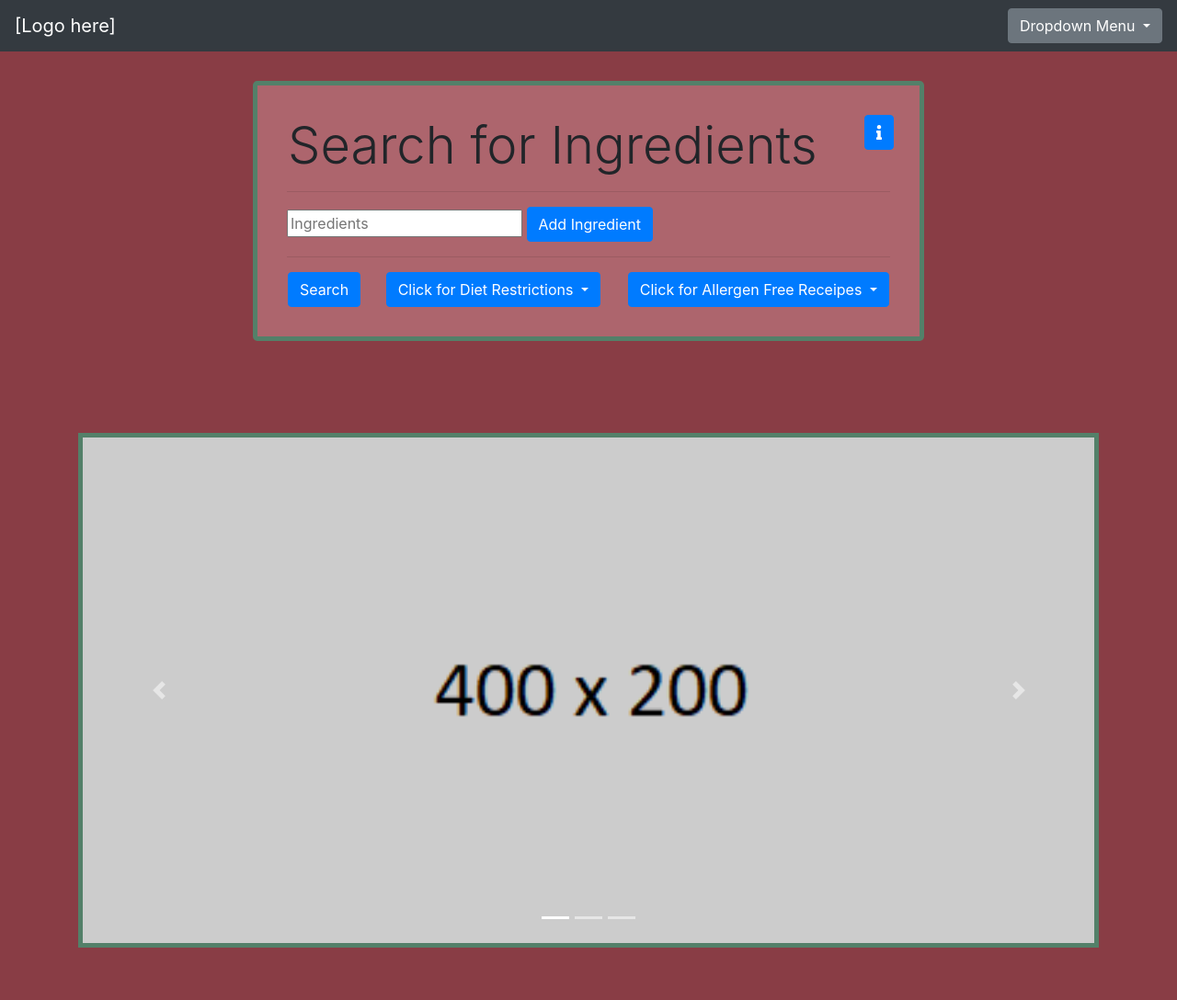
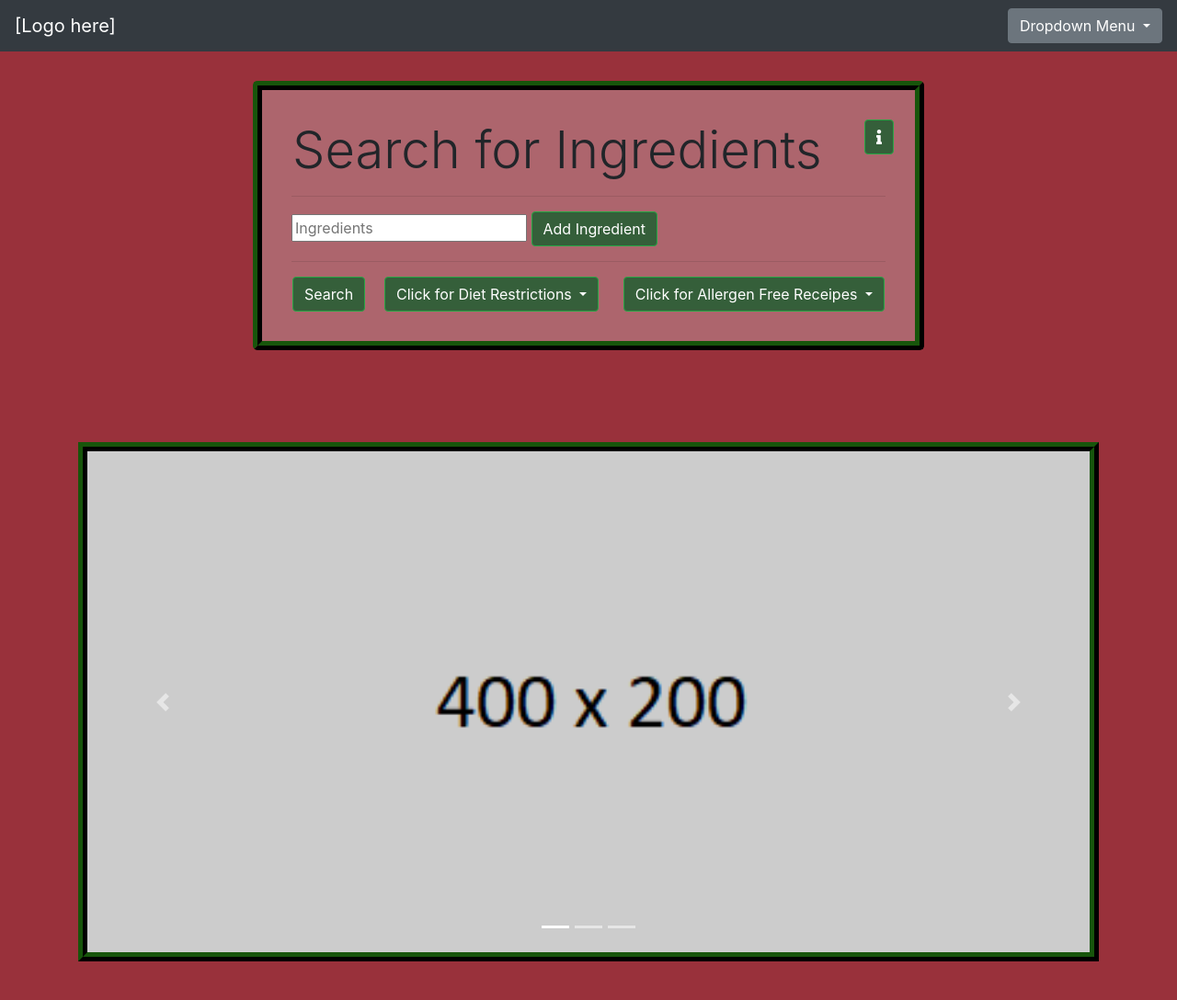
Before and after one commit to mitburr/GroupProject1, a PHP site: page /index.html in a window 1280 px wide. Shown: the top 1088 px of the page at 92% size. Run offline with PHP 8.4, Linux system fonts and the light colour scheme; some libraries are stand-ins or nearby versions.

Commit message:
Updated index.html and index.css

```diff
--- a/assets/css/index.css
+++ b/assets/css/index.css
@@ -1,11 +1,11 @@
 body{
-	background-color: #893d45;
+	background-color: #99313b;
 }
 
 .standard-colors{
 	background-color: #ad656d;
 	/* border: #829c75 5px solid; */
-	border: #538069 5px solid;
+	border: #17550b 10px ridge;
 }
 
 .jumbotron{
@@ -55,3 +55,7 @@ h1{
     right: 0;
     left: auto;
 }
+
+.btn-success{
+	background-color: #355f3a;
+}
--- a/index.html
+++ b/index.html
@@ -39,23 +39,7 @@
             </div>
         </div>
 
-
-
-
-
-
-
-
-
-
-        <!-- <button class="btn btn-default dropdown-toggle" type="button" data-toggle="dropdown">Primary Menu
-            <span class="caret"></span></button>
-        -->
     </nav>
-
-
-
-
 
     <!-- <div class="collapse navbar-collapse" id="navbarSupportedContent">
         <ul class="navbar-nav ml-auto">
@@ -94,7 +78,7 @@
                         <h1 class="display-4">Search for Ingredients</h1>
 
                         <!-- Modal Button Trigger -->
-                        <button type="button" id="modal-button" class="btn btn-primary" data-toggle="modal"
+                        <button type="button" id="modal-button" class="btn btn-success" data-toggle="modal"
                             data-target="#exampleModal">
                             <i class="fa fa-info" aria-hidden="true"></i>
                         </button>
@@ -118,7 +102,7 @@
                                 </div>
                                 <div class="modal-footer">
                                     <button type="button" class="btn btn-secondary" data-dismiss="modal">Close</button>
-                                    <button type="button" class="btn btn-primary">Save changes</button>
+                                    <button type="button" class="btn btn-success">Save changes</button>
                                 </div>
                             </div>
                         </div>
@@ -132,7 +116,7 @@
                     <hr class="my-3">
 
                     <input id="ingredientField" type="text" placeholder="Ingredients">
-                    <a class="btn btn-primary btn-md" id="addIngredients-button" href="#" role="button">Add Ingredient</a>
+                    <a class="btn btn-success btn-md" id="addIngredients-button" href="#" role="button">Add Ingredient</a>
                     <div id="ingredientsDisplay"></div>
                     <hr class="my-3">
 
@@ -140,10 +124,10 @@
                     <div class="row">
 
 
-                        <a class="btn btn-primary btn-md" id="search-button" href="#" role="button">Search</a>
+                        <a class="btn btn-success btn-md" id="search-button" href="#" role="button">Search</a>
 
                         <div class="dropdown" id="dropdown-button-custom">
-                            <button class="btn btn-primary dropdown-toggle" type="button" id="dropdownMenuButton"
+                            <button class="btn btn-success dropdown-toggle" type="button" id="dropdownMenuButton"
                                 data-toggle="dropdown" aria-haspopup="true" aria-expanded="false">
                                 Click for Diet Restrictions
                             </button>
@@ -158,7 +142,7 @@
                             </div>
                         </div> <!-- dropdown end -->
                         <div class="dropdown" id="dropdown-button-custom">
-                            <button class="btn btn-primary dropdown-toggle" type="button" id="dropdownMenuButton"
+                            <button class="btn btn-success dropdown-toggle" type="button" id="dropdownMenuButton"
                                 data-toggle="dropdown" aria-haspopup="true" aria-expanded="false">
                                 Click for Allergen Free Receipes
                             </button>
@@ -246,7 +230,7 @@
                 <div class="col-md-4"></div>
 
                 <!-- Grid column -->
-                <div class="col-md-4 mt-md-0 mt-4" id="grid-column">
+                <div class="col-md-4 mt-md-0 mt-4 standard-colors" id="grid-column">
 
                     <!-- Content -->
                     <h5 class="text-uppercase font-weight-bold">API calls from Yummly</h5>
@@ -269,7 +253,7 @@
         <!-- Footer Text -->
 
         <!-- Copyright -->
-        <div class="footer-copyright text-center py-3">© 2018 Copyright:
+        <div class="footer-copyright text-center py-3 sta">© 2018 Copyright:
             <a href="http://www.yummly.co/recipes/"> Yummly</a>
         </div>
         <!-- Copyright -->
```
